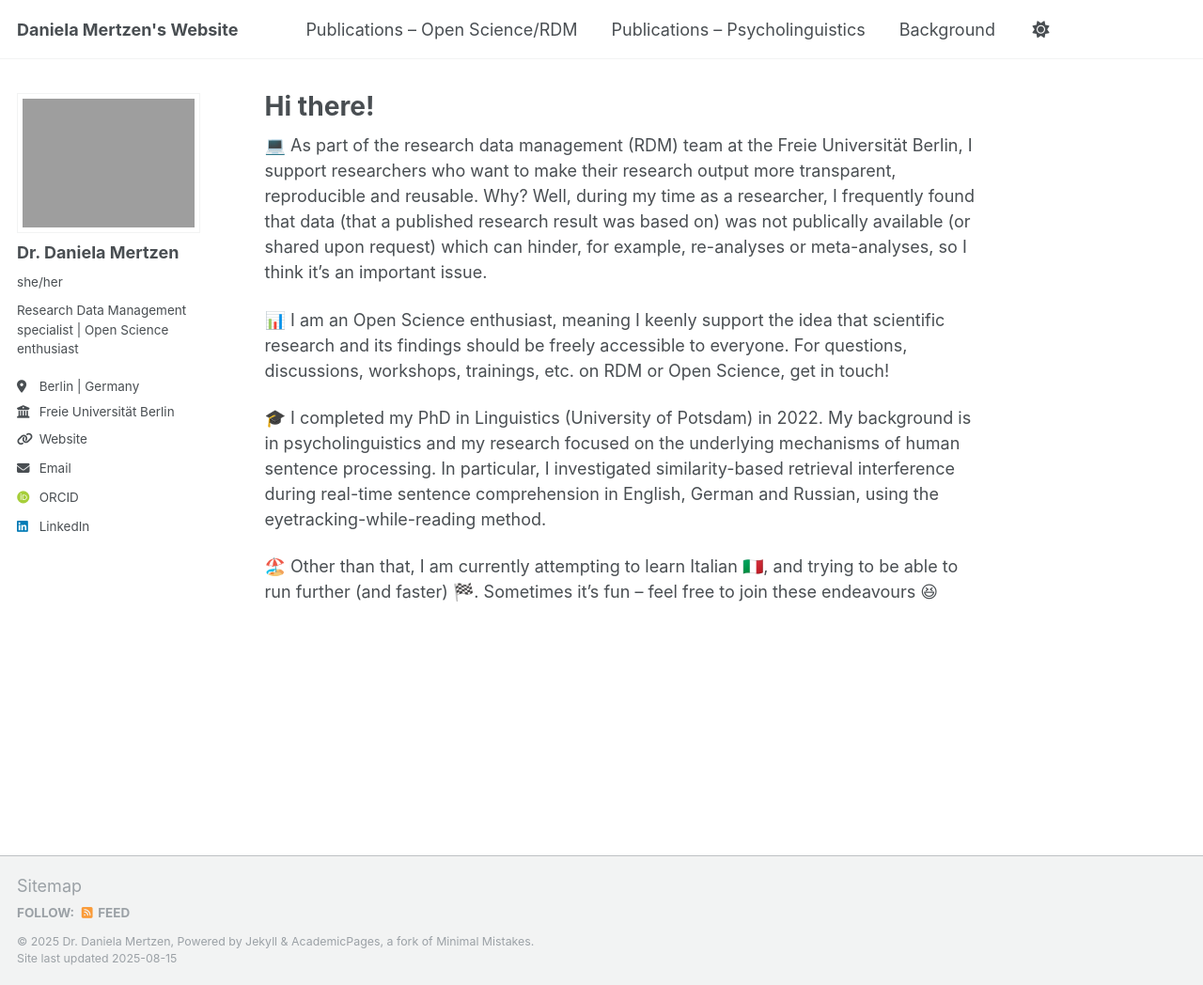
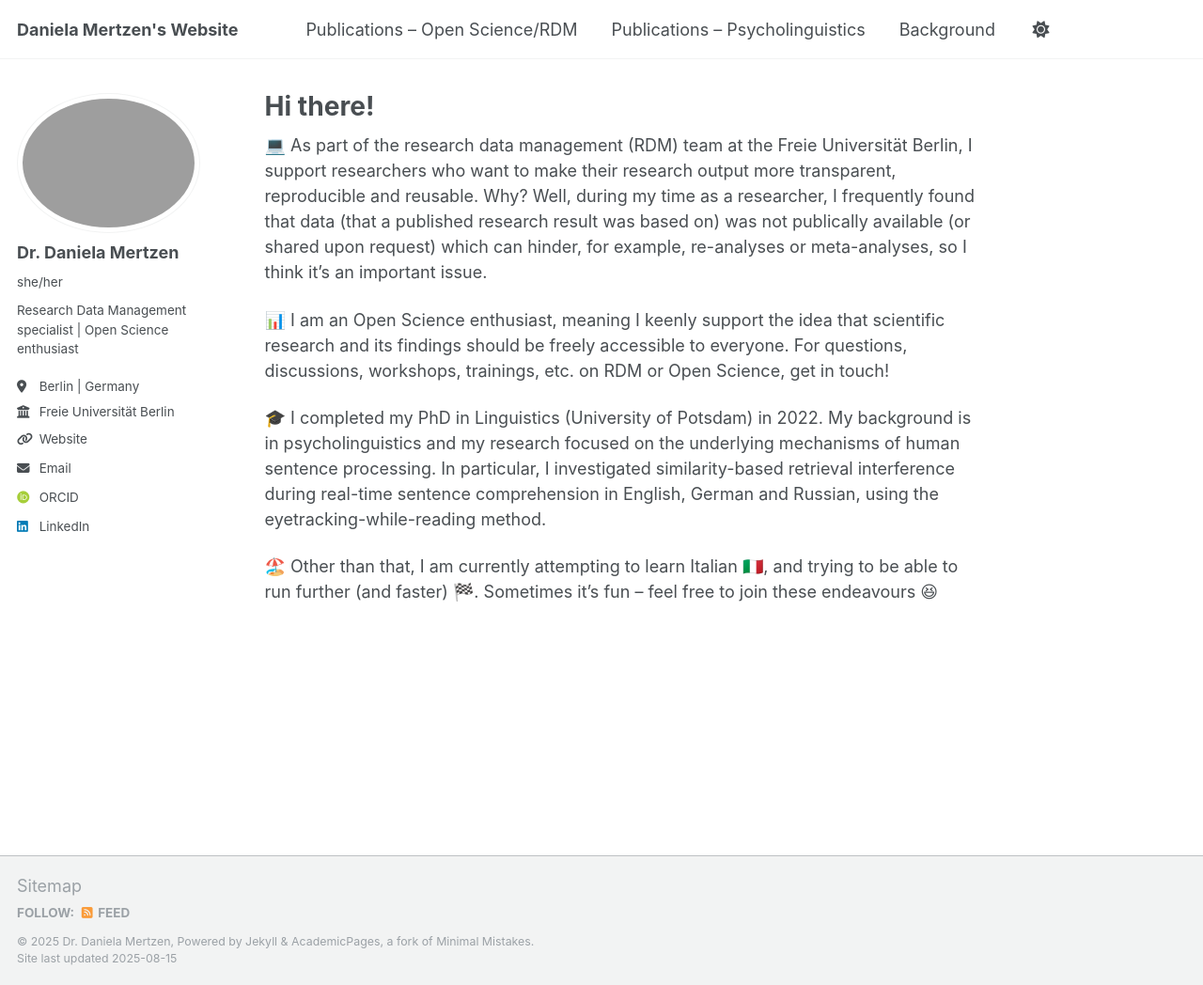
Before and after one commit to dmertzen/dmertzen.github.io, a Jekyll site: the page built from _pages/about.md, in a window 1280 px wide and 1048 px high. Shown: the whole window at 94% size. Built offline with Jekyll 4.4.1, drawn with Linux system fonts in a browser that asks for light colours; some web fonts are replaced; a script that is not in the unit is left out.

Commit message:
Update _sidebar.scss

```diff
--- a/_sass/layout/_sidebar.scss
+++ b/_sass/layout/_sidebar.scss
@@ -95,7 +95,7 @@
 
   img {
     max-width: 275px;
-    border-radius: 0%;
+    border-radius: 50%;
      // was 175px, 50% radius
 
     @include breakpoint($large) {
```
